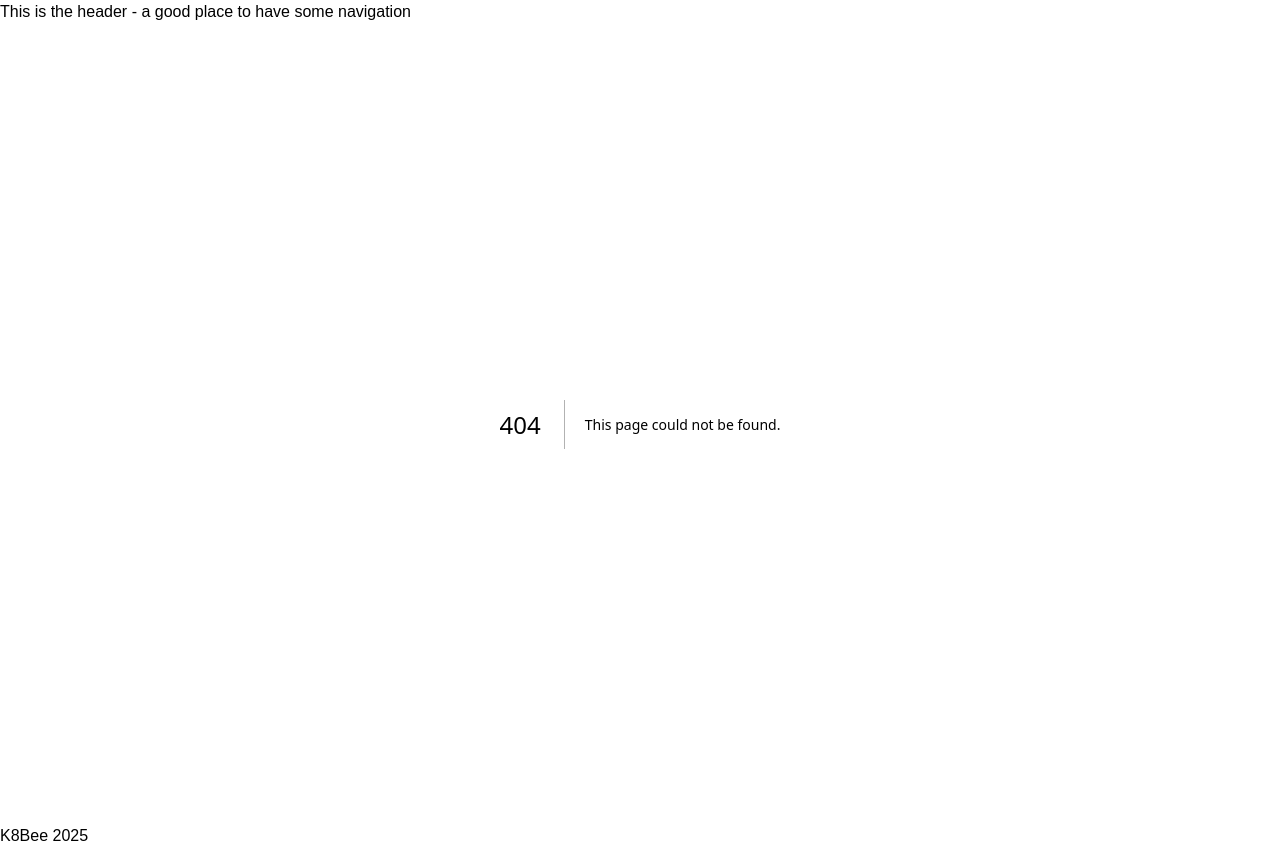
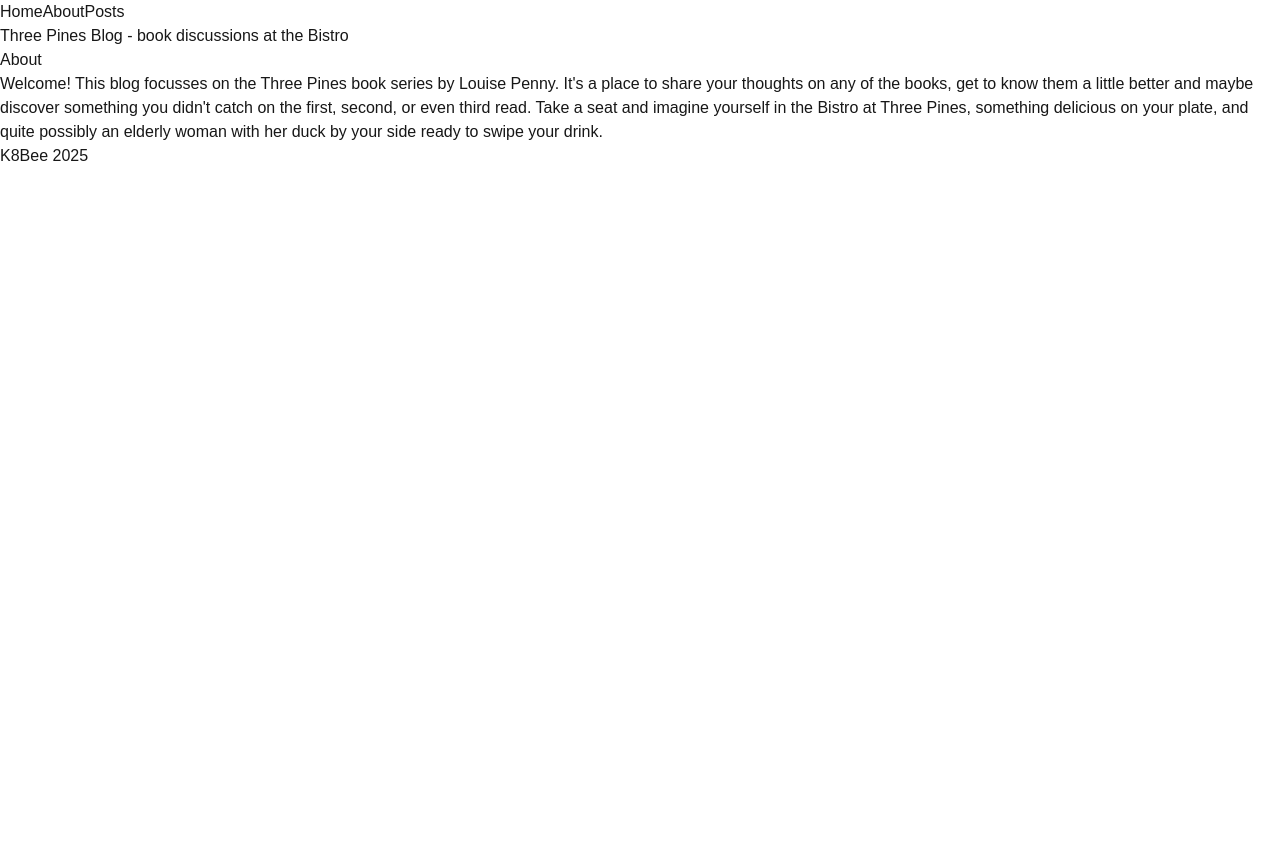
Before and after one commit to K8Bee/week-08-assignment, a Next.js app: page /about in a window 1280 px wide. Before the commit this address had no page. After the commit the page ends 800 px from the top, so only its background shows below. Built offline with nearby package versions, Linux system fonts and the light colour scheme.

Commit message:
feat: add header navigation bar and links

```diff
--- /dev/null
+++ b/src/app/about/page.js
@@ -0,0 +1,20 @@
+// static route - "/about"
+
+export default function AboutPage() {
+  return (
+    <>
+      {/* <h1>This is the about page</h1> */}
+      <h1>Three Pines Blog - book discussions at the Bistro</h1>
+      <h2>About</h2>
+      <h4>
+        Welcome! This blog focusses on the Three Pines book series by Louise
+        Penny. It&apos;s a place to share your thoughts on any of the books, get
+        to know them a little better and maybe discover something you
+        didn&apos;t catch on the first, second, or even third read. Take a seat
+        and imagine yourself in the Bistro at Three Pines, something delicious
+        on your plate, and quite possibly an elderly woman with her duck by your
+        side ready to swipe your drink.
+      </h4>
+    </>
+  );
+}
--- a/src/app/posts/page.js
+++ b/src/app/posts/page.js
@@ -29,7 +29,8 @@
 
   return (
     <>
-      <h1>This is the posts page</h1>
+      <h1>The Louise Penny Three Pines book series as of 2025</h1>
+      <h3>Click to learn more, comment, and enjoy!</h3>
       <Link href={"/posts?sort=asc"}>Sort Asc</Link>
       <Link href={"/posts?sort=desc"}>Sort Desc</Link>
       <Link href={"/posts"}>Reset</Link>
--- a/src/components/Header.jsx
+++ b/src/components/Header.jsx
@@ -1,9 +1,16 @@
 // Header component
+import Link from "next/link";
 
 export default function Header() {
   return (
-    <>
-      <h1>This is the header - a good place to have some navigation</h1>
-    </>
+    <div>
+      {/* <h4>Three Pines Blog - book discussions at the Bistro</h4> */}
+      {/* This is the header - adding some navigation */}
+      <nav>
+        <Link href="/">Home</Link>
+        <Link href="/about">About</Link>
+        <Link href="/posts">Posts</Link>
+      </nav>
+    </div>
   );
 }
```
Also changed, not shown: src/app/posts/[postId]/[commentId]/page.js (added, +15 -0 lines), 1 other file (tests, documents, lock files or other folders).
